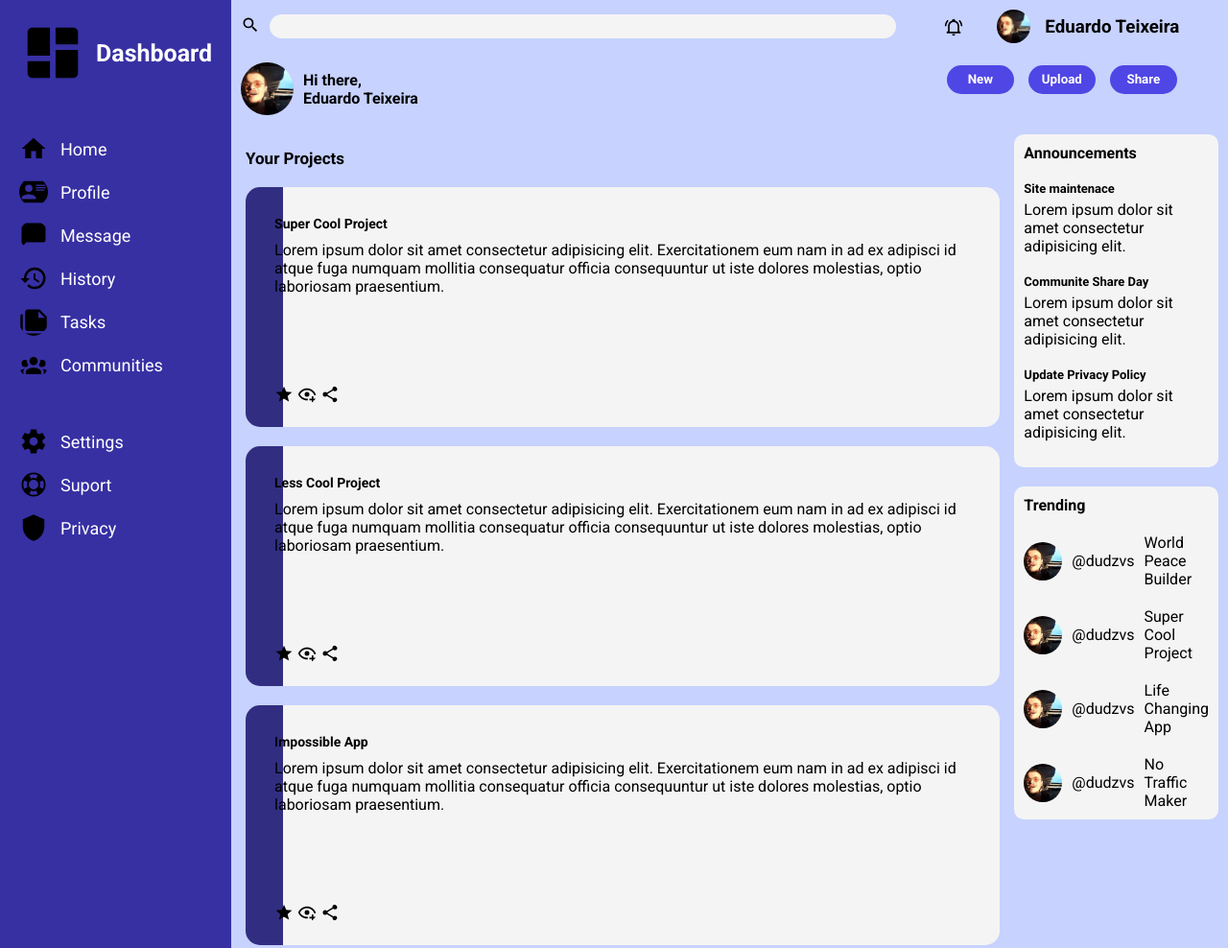
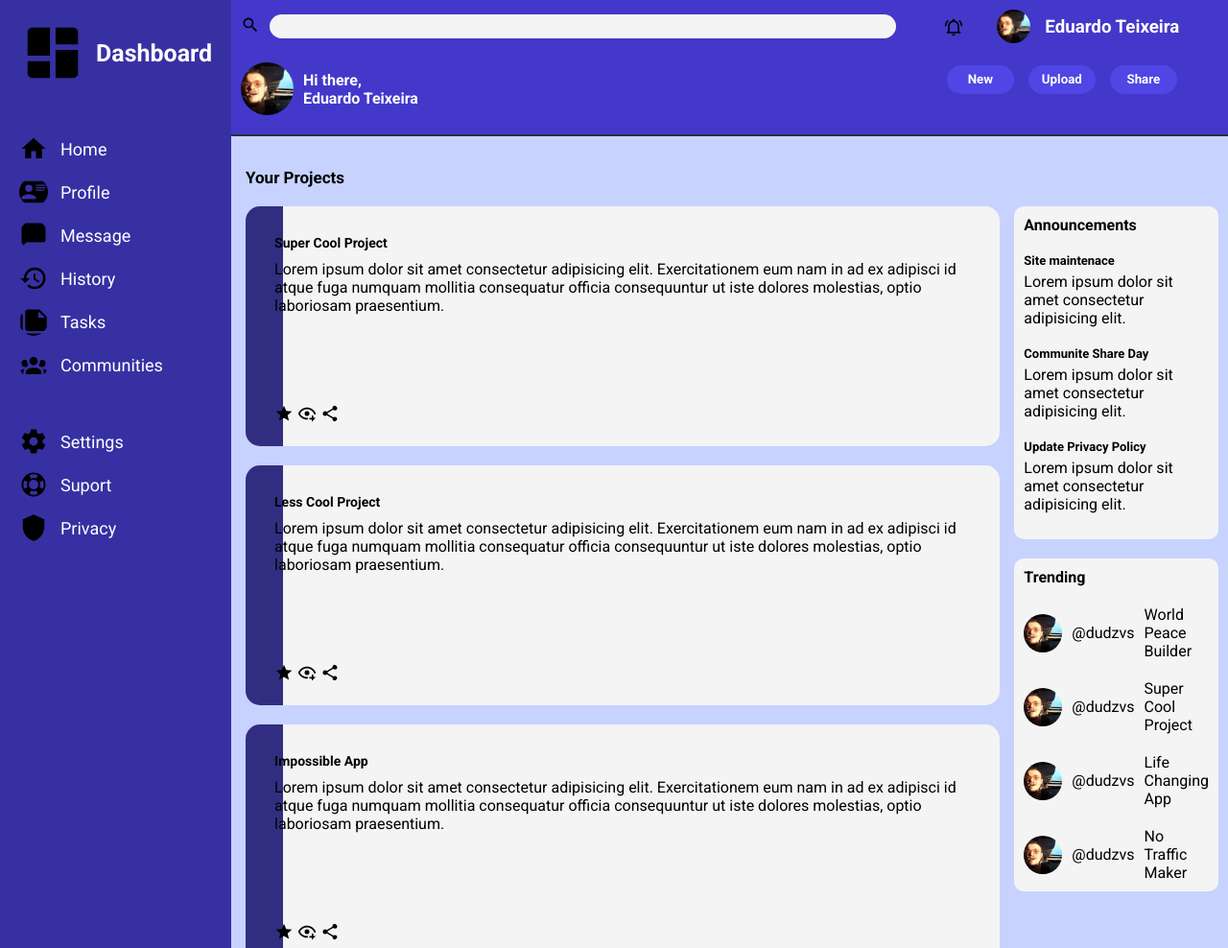
Before and after one commit to dudzvs/DashboardLayout, a plain HTML site: page index.html in a window 1280 px wide. Shown: the top 988 px of the page at 96% size. Drawn offline with Linux system fonts and the light colour scheme.

Commit message:
Project Finish

```diff
--- a/src/style.css
+++ b/src/style.css
@@ -26,6 +26,9 @@ body {
 header {
   display: grid;
   grid-template: auto 1fr / 2fr 1fr;
+  background-color: #4338ca;
+  box-shadow: 0px 2px 0px 0px rgba(0,0,0,0.78);
+  margin-bottom: 2rem;
   grid-area: header;
 }
 
@@ -58,6 +61,7 @@ header {
   align-items: center;
   gap: 1.5rem;
   padding: 1rem;
+  color: white;
 }
 
 .profile-container img:nth-child(1) {
@@ -78,6 +82,7 @@ header {
   gap: 1rem;
   align-items: center;
   padding: 1rem;
+  color: white;
 }
 
 .welcome-container img {
@@ -152,6 +157,11 @@ nav ul li {
 
 nav ul li p {
   font-size: 1.8rem;
+  cursor: pointer;
+}
+
+nav ul li p:hover {
+  border-bottom: 2px solid black;
 }
 
 nav ul li img {
@@ -217,6 +227,7 @@ main .projects .project {
   display: grid;
   grid-template-rows: 1fr 1fr;
   gap: 2rem;
+  margin-top: 5.5rem;
 }
 
 .announ-and-trending > div {
```
